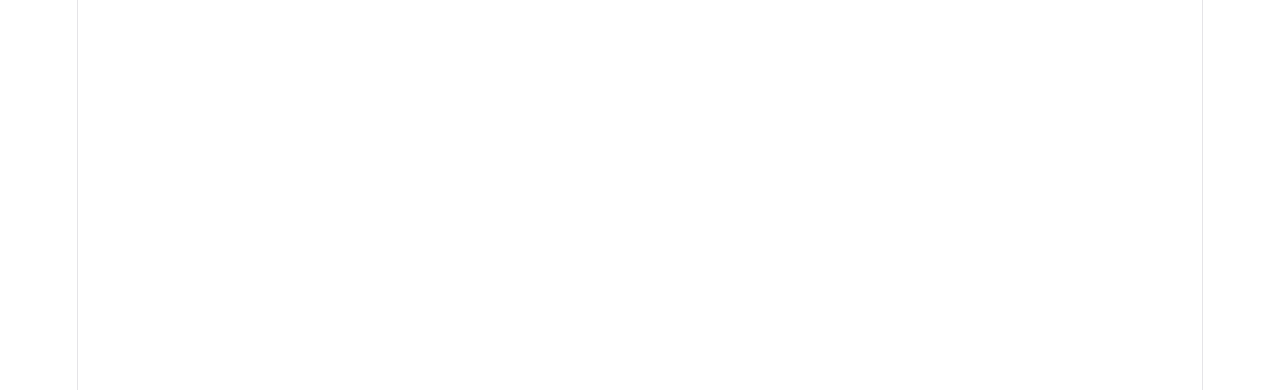
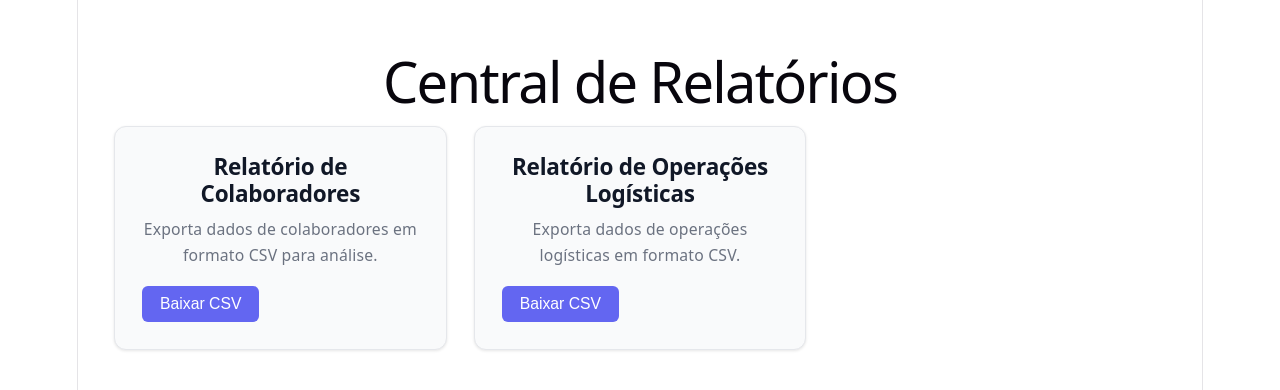
Before and after one commit to KaduSR/pion-g-hub, a React (Vite) app in the folder frontend/: page /relatorios in a window 1280 px wide. Before the commit this address had no page. Shown: the top 390 px of the page. Built offline with nearby package versions, Linux system fonts and the light colour scheme.

Commit message:
feat: interface frontend para a central de relatorios e downloads

```diff
--- a/frontend/src/App.tsx
+++ b/frontend/src/App.tsx
@@ -10,6 +10,7 @@
 import { PontosPage } from './pages/PontosPage';
 import { LogisticaPage } from './pages/LogisticaPage';
 import { DashboardPage } from './pages/DashboardPage';
+import { RelatoriosPage } from './pages/RelatoriosPage';
 
 function App() {
   return (
@@ -25,6 +26,7 @@
         <Route path="/rh/escalas" element={<EscalasPage />} />
         <Route path="/rh/pontos" element={<PontosPage />} />
         <Route path="/logistica" element={<LogisticaPage />} />
+        <Route path="/relatorios" element={<RelatoriosPage />} />
         <Route path="/" element={<DashboardPage />} />
         <Route path="/dashboard" element={<DashboardPage />} />
       </Routes>
--- a/frontend/src/pages/DashboardPage.tsx
+++ b/frontend/src/pages/DashboardPage.tsx
@@ -1,3 +1,4 @@
+import { Link } from 'react-router-dom';
 import { useEffect, useState } from 'react';
 import { dashboardApi } from '../shared/api';
 import type { IDashboardMetrics } from '../types/cadastros';
@@ -22,6 +23,24 @@
   return (
     <div style={{ padding: '2rem', fontFamily: 'system-ui' }}>
       <h1>Dashboard Gerencial — Pion-G-Hub</h1>
+      <Link
+        to="/relatorios"
+        style={{
+          display: 'inline-flex',
+          alignItems: 'center',
+          gap: '0.5rem',
+          padding: '0.5rem 1rem',
+          backgroundColor: '#6366f1',
+          color: '#ffffff',
+          borderRadius: '6px',
+          textDecoration: 'none',
+          fontSize: '0.875rem',
+          fontWeight: 500,
+          marginBottom: '1rem'
+        }}
+      >
+        Central de Relatórios
+      </Link>
       <div style={{ display: 'grid', gridTemplateColumns: 'repeat(auto-fill, minmax(220px, 1fr))', gap: '1rem', marginTop: '1rem' }}>
         <div style={{ background: '#f9fafb', border: '1px solid #e5e7eb', borderRadius: '12px', padding: '1rem', boxShadow: '0 1px 3px rgba(0,0,0,0.1)' }}>
           <div style={{ fontSize: '0.75rem', color: '#6b7280', textTransform: 'uppercase' }}>Colaboradores Ativos</div>
--- /dev/null
+++ b/frontend/src/pages/RelatoriosPage.tsx
@@ -0,0 +1,133 @@
+import { useState } from 'react';
+import { relatoriosApi } from '../shared/api';
+
+export function RelatoriosPage() {
+  const [downloading, setDownloading] = useState<string | null>(null);
+
+  const handleDownload = async (tipo: 'colaboradores' | 'logistica') => {
+    setDownloading(tipo);
+    try {
+      const blob = tipo === 'colaboradores'
+        ? await relatoriosApi.baixarColaboradoresCSV()
+        : await relatoriosApi.baixarLogisticaCSV();
+
+      const url = URL.createObjectURL(blob);
+      const a = document.createElement('a');
+      const filename = tipo === 'colaboradores' ? 'relatorio_colaboradores.csv' : 'relatorio_logistica.csv';
+      a.href = url;
+      a.download = filename;
+      document.body.appendChild(a);
+      a.click();
+      document.body.removeChild(a);
+      URL.revokeObjectURL(url);
+    } catch (error: any) {
+      console.error(`Erro ao baixar relatório de ${tipo}:`, error);
+      alert(`Erro ao gerar o arquivo: ${error.message || 'Tente novamente mais tarde'}`);
+    } finally {
+      setDownloading(null);
+    }
+  };
+
+  return (
+    <div style={{ padding: '2rem', fontFamily: 'system-ui' }}>
+      <h1>Central de Relatórios</h1>
+
+      <div style={{
+        display: 'grid',
+        gridTemplateColumns: 'repeat(auto-fill, minmax(280px, 1fr))',
+        gap: '1.5rem',
+        marginTop: '1rem'
+      }}>
+        <div style={{
+          background: '#f9fafb',
+          border: '1px solid #e5e7eb',
+          borderRadius: '12px',
+          padding: '1.5rem',
+          boxShadow: '0 1px 3px rgba(0,0,0,0.1)'
+        }}>
+          <h2 style={{
+            fontSize: '1.25rem',
+            fontWeight: 600,
+            margin: '0 0 0.5rem 0',
+            color: '#111827'
+          }}>
+            Relatório de Colaboradores
+          </h2>
+          <p style={{
+            fontSize: '0.875rem',
+            color: '#6b7280',
+            margin: '0 0 1rem 0'
+          }}>
+            Exporta dados de colaboradores em formato CSV para análise.
+          </p>
+          <button
+            onClick={() => handleDownload('colaboradores')}
+            disabled={!!downloading}
+            style={{
+              padding: '0.5rem 1rem',
+              backgroundColor: '#6366f1',
+              color: '#ffffff',
+              border: 'none',
+              borderRadius: '6px',
+              fontSize: '0.875rem',
+              fontWeight: 500,
+              cursor: downloading ? 'not-allowed' : 'pointer',
+              opacity: downloading ? 0.6 : 1,
+              display: 'flex',
+              alignItems: 'center',
+              justifyContent: 'center',
+              gap: '0.5rem'
+            }}
+          >
+            {downloading === 'colaboradores' ? 'Gerando arquivo...' : 'Baixar CSV'}
+          </button>
+        </div>
+
+        <div style={{
+          background: '#f9fafb',
+          border: '1px solid #e5e7eb',
+          borderRadius: '12px',
+          padding: '1.5rem',
+          boxShadow: '0 1px 3px rgba(0,0,0,0.1)'
+        }}>
+          <h2 style={{
+            fontSize: '1.25rem',
+            fontWeight: 600,
+            margin: '0 0 0.5rem 0',
+            color: '#111827'
+          }}>
+            Relatório de Operações Logísticas
+          </h2>
+          <p style={{
+            fontSize: '0.875rem',
+            color: '#6b7280',
+            margin: '0 0 1rem 0'
+          }}>
+            Exporta dados de operações logísticas em formato CSV.
+          </p>
+          <button
+            onClick={() => handleDownload('logistica')}
+            disabled={!!downloading}
+            style={{
+              padding: '0.5rem 1rem',
+              backgroundColor: '#6366f1',
+              color: '#ffffff',
+              border: 'none',
+              borderRadius: '6px',
+              fontSize: '0.875rem',
+              fontWeight: 500,
+              cursor: downloading ? 'not-allowed' : 'pointer',
+              opacity: downloading ? 0.6 : 1,
+              display: 'flex',
+              alignItems: 'center',
+              justifyContent: 'center',
+              gap: '0.5rem'
+            }}
+          >
+            {downloading === 'logistica' ? 'Gerando arquivo...' : 'Baixar CSV'}
+          </button>
+        </div>
+      </div>
+    </div>
+  );
+}
--- a/frontend/src/shared/api.ts
+++ b/frontend/src/shared/api.ts
@@ -325,3 +325,48 @@
 export const dashboardApi = {
   async getMetrics() { return fetchApi<IDashboardMetrics>('/dashboard/metrics'); },
 };
+
+// Relatorios (Dia 5 - Central de Relatorios e Exportacao)
+async function fetchCsvBlob(endpoint: string): Promise<Blob> {
+  const url = `${BASE_URL}${endpoint}`;
+  const token = getToken();
+  const headers: Record<string, string> = {};
+
+  if (token) {
+    headers['Authorization'] = `Bearer ${token}`;
+  }
+
+  const response = await fetch(url, {
+    method: 'GET',
+    headers,
+    credentials: 'same-origin',
+  });
+
+  if (!response.ok) {
+    const data = await response.json().catch(() => null);
+    const message = typeof data === 'object' && data !== null && 'error' in data
+      ? (data as { error?: string }).error || `HTTP error! status: ${response.status}`
+      : `HTTP error! status: ${response.status}`;
+
+    const error = new Error(message) as Error & { status: number };
+    error.status = response.status;
+    throw error;
+  }
+
+  const blob = await response.blob();
+  if (!blob.size) {
+    throw new Error('Arquivo vazio recebido do servidor.');
+  }
+
+  return blob;
+}
+
+export const relatoriosApi = {
+  async baixarColaboradoresCSV(): Promise<Blob> {
+    return fetchCsvBlob('/relatorios/colaboradores-csv');
+  },
+
+  async baixarLogisticaCSV(): Promise<Blob> {
+    return fetchCsvBlob('/relatorios/logistica-csv');
+  },
+};
```
